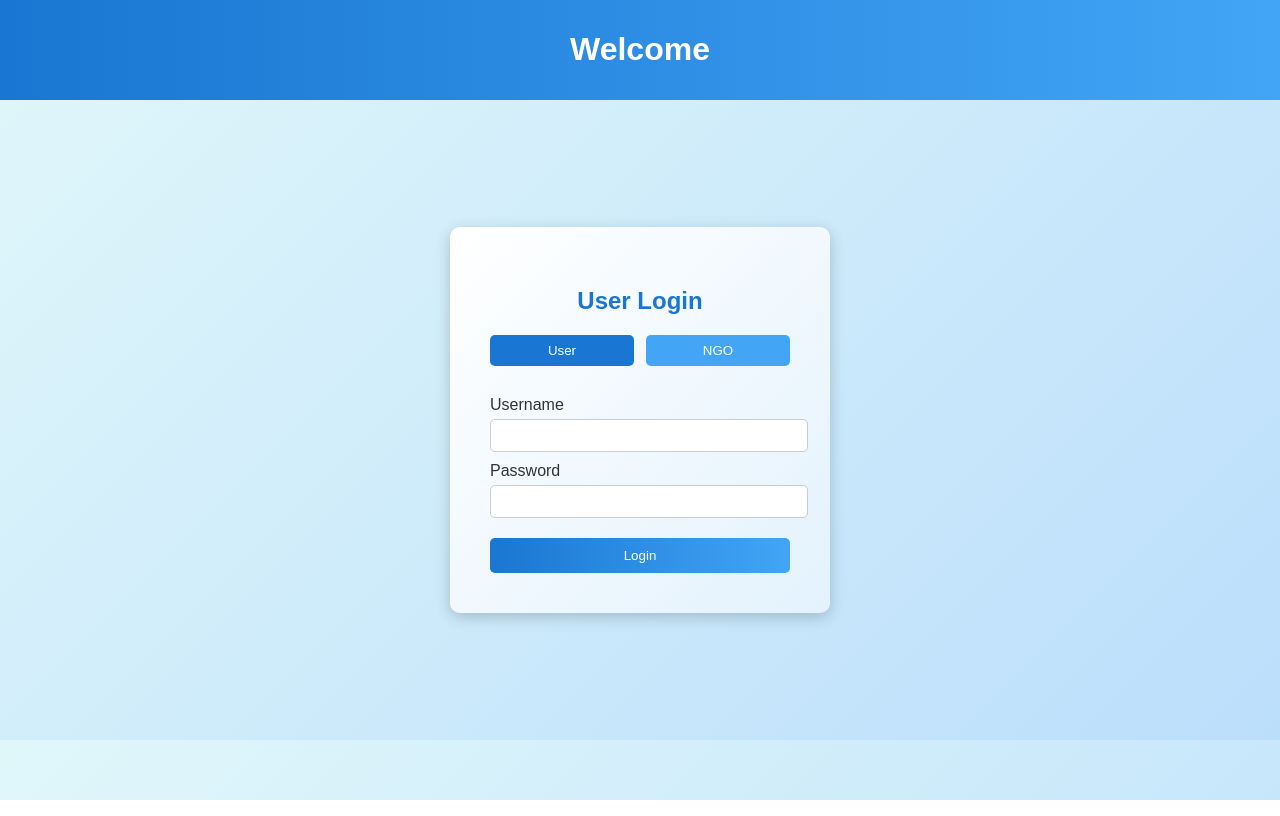
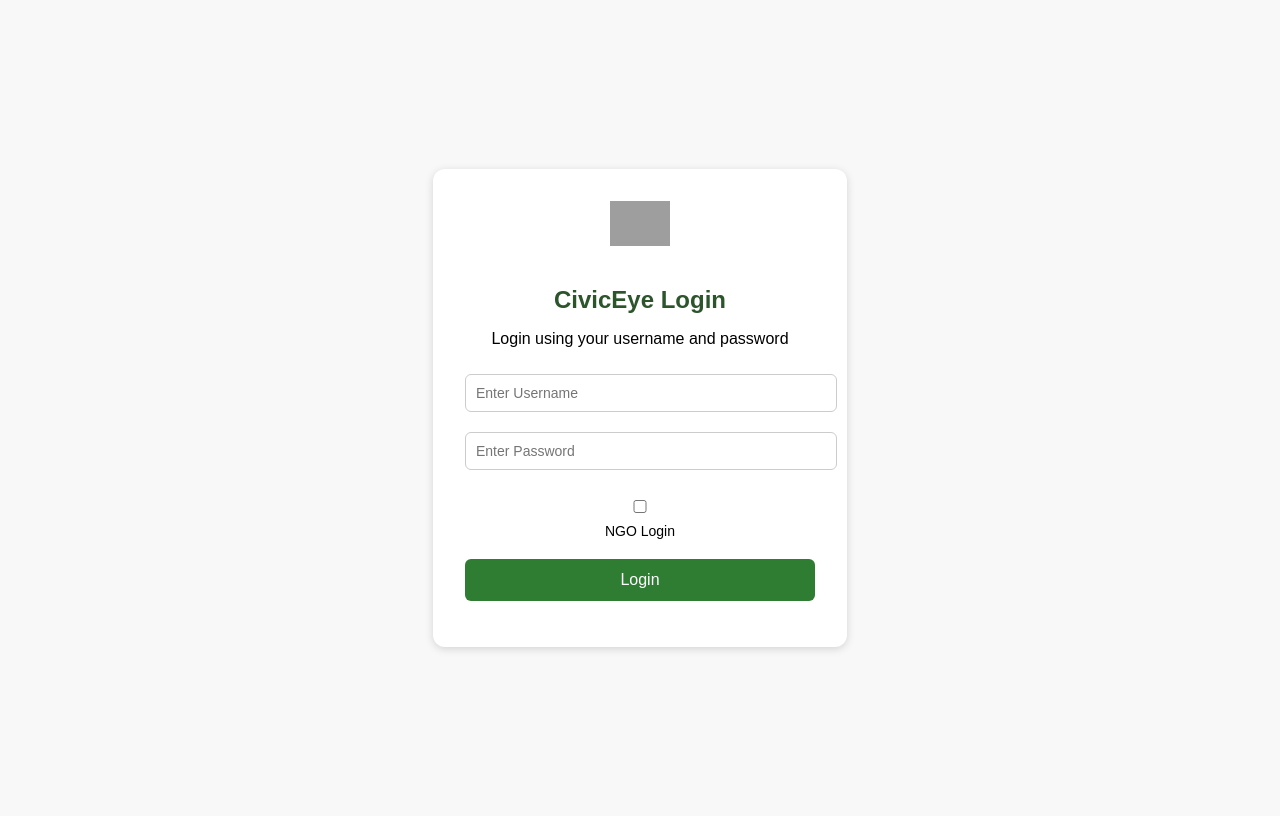
Before and after one commit to vinaykarthik88/CivicEye-2ndFrontend, a plain HTML site: page frontend/login.html in a window 1280 px wide. Drawn offline with Linux system fonts and the light colour scheme; grey boxes are pictures that could not be loaded.

```diff
--- a/frontend/login.html
+++ b/frontend/login.html
@@ -3,137 +3,114 @@
 <head>
   <meta charset="UTF-8">
   <meta name="viewport" content="width=device-width, initial-scale=1.0">
-<title>Login Page</title>
+  <title>CivicEye Login</title>
   <style>
     body {
       font-family: Arial, sans-serif;
-    margin: 0;
-    padding: 0;
-    background: linear-gradient(135deg, #e0f7fa, #bbdefb);
-    color: #333;
-}
-
-header {
-    background: linear-gradient(90deg, #1976d2, #42a5f5);
-    color: white;
-    padding: 10px;
-    text-align: center;
-}
-
-main {
+      background: #f8f8f8;
       display: flex;
       justify-content: center;
       align-items: center;
-    height: 80vh;
+      height: 100vh;
     }
-
     .login-container {
-    background: linear-gradient(135deg, #ffffff, #e3f2fd);
-    padding: 40px;
-    border-radius: 10px;
-    box-shadow: 0px 4px 15px rgba(0,0,0,0.2);
-    width: 300px;
+      background: white;
+      padding: 2rem;
+      border-radius: 12px;
+      box-shadow: 0 2px 8px rgba(0,0,0,0.15);
+      width: 350px;
       text-align: center;
     }
-
     .login-container h2 {
-    color: #1976d2;
-    margin-bottom: 20px;
+      color: #2c552c;
+      margin-bottom: 1rem;
     }
-
-.toggle-buttons {
-    display: flex;
-    justify-content: space-between;
-    margin-bottom: 20px;
+    .login-container img {
+      width: 60px;
+      margin-bottom: 1rem;
     }
-
-.toggle-buttons button {
-    width: 48%;
-    padding: 8px;
+    input {
+      width: 100%;
+      padding: 10px;
+      margin: 10px 0;
+      border-radius: 6px;
+      border: 1px solid #ccc;
+      font-size: 14px;
+    }
+    label {
+      display: block;
+      margin: 10px 0;
+      font-size: 14px;
+    }
+    button {
+      width: 100%;
+      padding: 12px;
       border: none;
-    border-radius: 5px;
-    background: #42a5f5;
+      border-radius: 6px;
+      font-size: 16px;
+      cursor: pointer;
       color: white;
-    cursor: pointer;
-}
-
-.toggle-buttons button.active {
-    background: #1976d2;
-}
-
-form {
-    display: flex;
-    flex-direction: column;
-    text-align: left;
-}
-
-label {
+      background-color: #2e7d32;
       margin-top: 10px;
     }
-
-input {
-    width: 100%;
-    padding: 8px;
-    margin-top: 5px;
-    border-radius: 5px;
-    border: 1px solid #ccc;
-}
-
-button[type="submit"] {
-    width: 100%;
-    padding: 10px;
-    margin-top: 20px;
-    background: linear-gradient(90deg, #1976d2, #42a5f5);
-    color: white;
-    border: none;
-    border-radius: 5px;
-    cursor: pointer;
-}
-
-button[type="submit"]:hover {
-    opacity: 0.9;
+    .error {
+      color: red;
+      font-size: 14px;
+      margin-top: 10px;
     }
   </style>
 </head>
 <body>
+  <div class="login-container">
+    <img src="https://cdn-icons-png.flaticon.com/512/3135/3135715.png" alt="Login Icon">
+    <h2>CivicEye Login</h2>
+    <p>Login using your username and password</p>
 
-<header>
-    <h1>Welcome</h1>
-</header>
+    <!-- Login Form -->
+    <form id="loginForm">
+      <input type="text" id="username" placeholder="Enter Username" required>
+      <input type="password" id="password" placeholder="Enter Password" required minlength="6">
 
-<main>
-    <div class="login-container">
-        <h2 id="login-title">User Login</h2>
-        <div class="toggle-buttons">
-            <button class="active" onclick="showUser()">User</button>
-            <button onclick="showNGO()">NGO</button>
-        </div>
-
-        <form id="login-form">
-            <label for="username">Username</label>
-            <input type="text" id="username" name="username" required>
-
-            <label for="password">Password</label>
-            <input type="password" id="password" name="password" required>
+      <!-- ✅ NGO Login Option -->
+      <label>
+        <input type="checkbox" id="ngoLogin"> NGO Login
+      </label>
 
       <button type="submit">Login</button>
     </form>
+
+    <!-- Error Message -->
+    <p id="errorMsg" class="error"></p>
   </div>
-</main>
 
   <script>
-function showUser() {
-    document.getElementById('login-title').innerText = 'User Login';
-    document.querySelector('.toggle-buttons button:first-child').classList.add('active');
-    document.querySelector('.toggle-buttons button:last-child').classList.remove('active');
+    document.getElementById("loginForm").addEventListener("submit", function(event) {
+      event.preventDefault(); // stop form refresh
+
+      const username = document.getElementById("username").value.trim();
+      const password = document.getElementById("password").value;
+      const isNgo = document.getElementById("ngoLogin").checked;
+
+      // ✅ Conditions
+      if (username === "") {
+        document.getElementById("errorMsg").innerText = "Username cannot be empty!";
+        return;
+      }
+      if (password.length < 6) {
+        document.getElementById("errorMsg").innerText = "Password must be at least 6 characters!";
+        return;
       }
 
-function showNGO() {
-    document.getElementById('login-title').innerText = 'NGO Login';
-    document.querySelector('.toggle-buttons button:last-child').classList.add('active');
-    document.querySelector('.toggle-buttons button:first-child').classList.remove('active');
+      // If valid → redirect or call backend
+      if (isNgo) {
+        alert("NGO Login successful for: " + username);
+      } else {
+        alert("User Login successful for: " + username);
       }
+
+      // Example redirect after login
+      // window.location.href = "index.html";
+    });
   </script>
-
 </body>
 </html>
```
Lines whose indentation alone changed are shown as unchanged.
